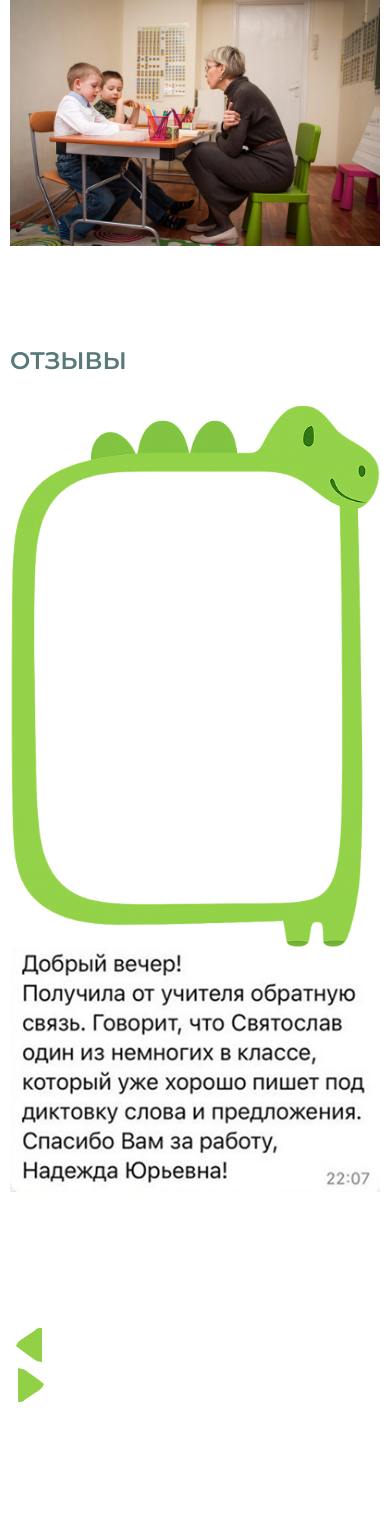
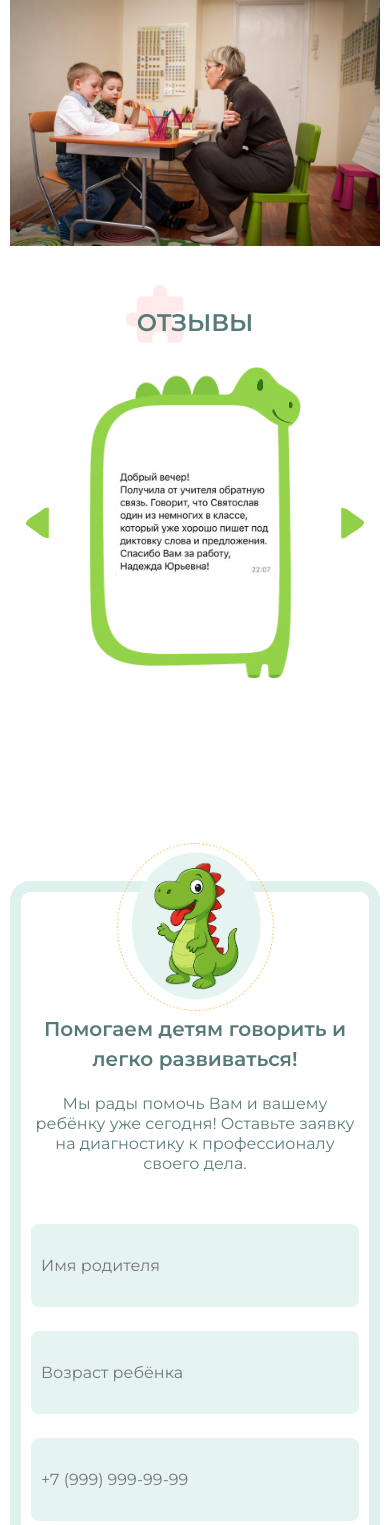
Before and after one commit to dariaSDemidova/logoped, a PHP site: page / in a window 390 px wide. Shown: the part 1696-3221 px from the top of the page. Run offline with PHP 8.4, Linux system fonts and the light colour scheme.

Commit message:
check commit

```diff
--- a/styles/style.css
+++ b/styles/style.css
@@ -658,7 +658,142 @@ iframe {
 
 /* Section Reviews */
 
+.reviews {
+    padding: 60px 10px;
+}
 
+.reviews-title::before {
+    background-image: url('../assets/images/puzzle-pink.png');
+}
+
+.reviews-swiper {
+    position: relative;
+    max-width: 100%;
+    overflow: hidden;
+    margin: 0 auto;
+    padding: 0 10px;
+    box-sizing: border-box;
+}
+
+.swiper-wrapper {
+    display: flex;
+}
+
+.swiper-slide.review-card {
+    flex-shrink: 0;
+    width: clamp(260px, 28vw, 440px);
+    height: clamp(290px, 30vw, 460px);
+    display: flex;
+    align-items: center;
+    justify-content: center;
+    position: relative;
+    overflow: hidden;
+}
+
+.review-card .frame {
+    position: absolute;
+    top: 0;
+    left: 0;
+    width: 100%;
+    height: 100%;
+    z-index: 1;
+    object-fit: contain;
+    pointer-events: none;
+}
+
+.review-card .review-image {
+    position: absolute;
+    top: 50%;
+    left: 50%;
+    transform: translate(-50%, -50%);
+    width: 53%;
+    height: auto;
+    z-index: 2;
+    object-fit: contain;
+}
+
+.my-button-prev,
+.my-button-next {
+    position: absolute;
+    top: 50%;
+    transform: translateY(-50%);
+    width: 50px;
+    height: 50px;
+    cursor: pointer;
+    z-index: 10;
+}
+
+.my-button-prev {
+    left: -10px;
+}
+
+.my-button-next {
+    right: -10px;
+}
+
+@media (max-width: 1023px) {
+    .reviews {
+        padding: 40px 20px;
+    }
+
+    .swiper-slide.review-card {
+        width: clamp(300px, 84vw, 380px);
+        height: clamp(320px, 84vw, 390px);
+    }
+
+    .review-card .review-image {
+        width: clamp(140px, 50vw, 180px);
+    }
+
+    .my-button-prev,
+    .my-button-next {
+        width: 32px;
+        height: 32px;
+    }
+
+    .my-button-prev {
+        left: -6px;
+    }
+
+    .my-button-next {
+        right: -6px;
+    }
+}
+
+@media (max-width: 767px) {
+    .container {
+        display: flex;
+        flex-direction: column;
+        align-items: center;
+    }
+
+    .reviews {
+        padding: 32px 16px;
+    }
+
+    .swiper-slide.review-card {
+        width: clamp(240px, 80vw, 320px);
+        height: clamp(250px, 80vw, 360px);
+    }
+
+    .review-card .review-image {
+        width: clamp(100px, 44vw, 160px);
+    }
+
+    .my-button-prev,
+    .my-button-next {
+        width: 36px;
+        height: 36px;
+    }
+
+    .my-button-prev {
+        left: -6px;
+    }
+
+    .my-button-next {
+        right: -6px;
+    }
+}
 
 /* Section Game */
 
```
